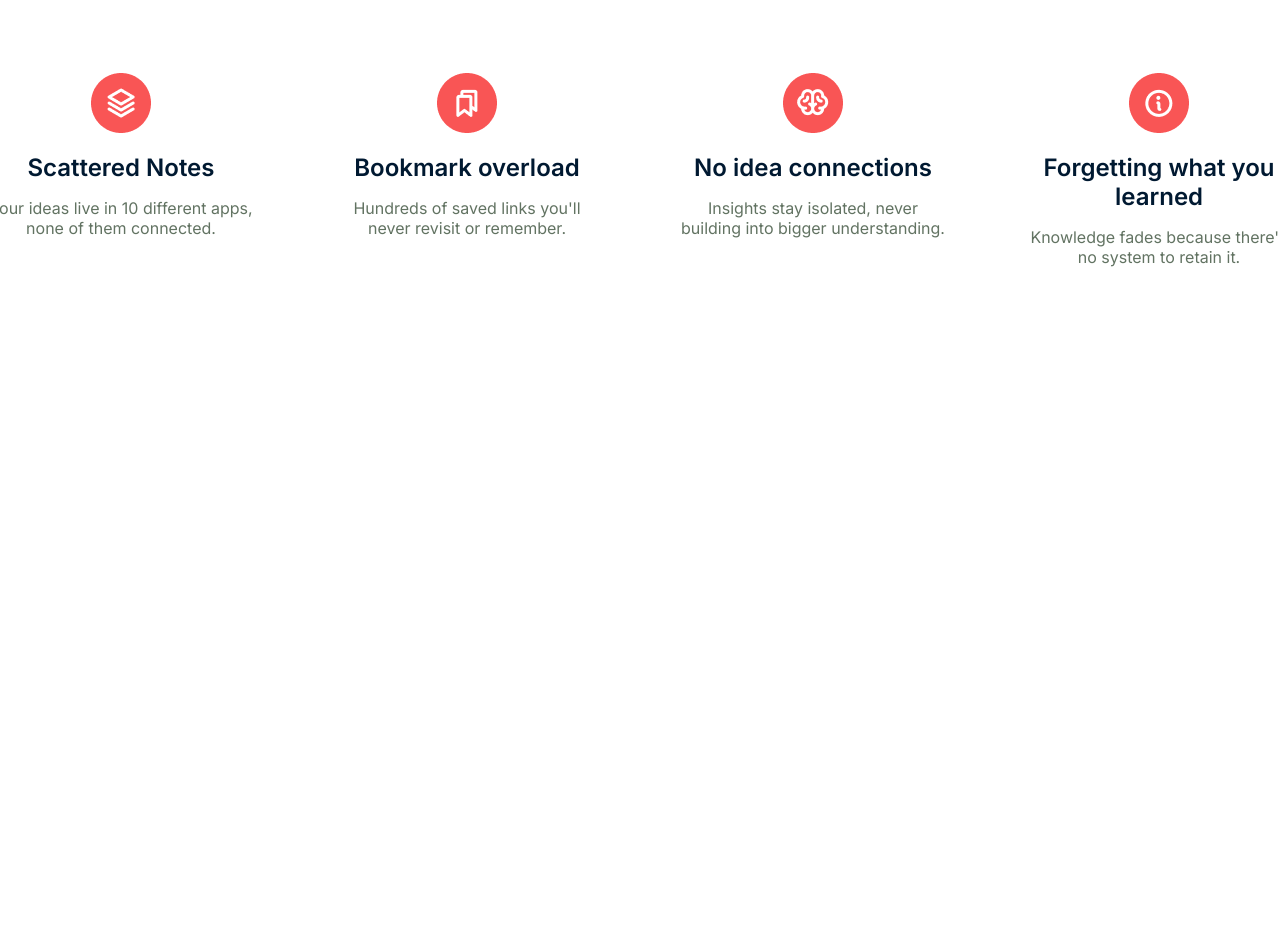
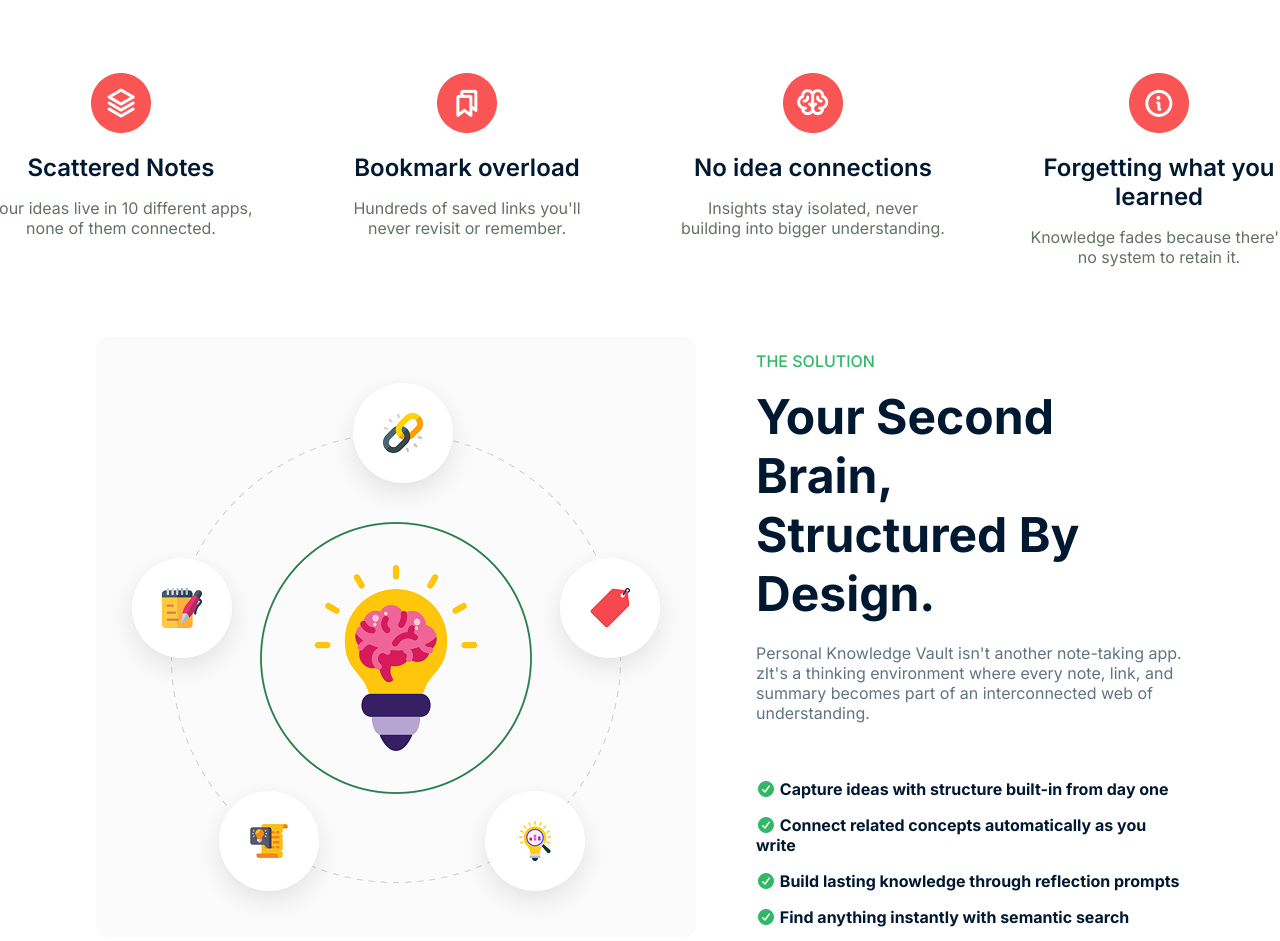
Before and after one commit to arafathelal/web-assignment-1, a plain HTML site: page index.html in a window 1280 px wide. Shown: the part 994-1935 px from the top of the page. Before the commit the page ends 1331 px from the top, so only its background shows below. Drawn offline with Linux system fonts and the light colour scheme.

Commit message:
Brain section added

```diff
--- a/index.html
+++ b/index.html
@@ -47,6 +47,7 @@
             </div>
 
         </section>
+    </header>
 
     <section id="notes">
         <div class="notes-container">
@@ -78,7 +79,32 @@
             </div>
         </div>
     </section>
-    </header>
+    <section id="brain">
+        <div class="brain-container">
+            <div class="knowledge-img">
+                <img src="assets/knowledge.png" alt="brain-graphics">
+            </div>
+            <div class="brain-info">
+                <div class="main-info">
+                    <h6>THE SOLUTION</h6>
+                    <h2>Your Second Brain,</h2>
+                    <h2>Structured By Design.</h2>
+                    <p>Personal Knowledge Vault isn't another note-taking app. zIt's a thinking environment where every
+                        note, link, and summary becomes part of an interconnected web of understanding.</p>
+                </div>
+                <div class="sub-info">
+
+                    <h5><i class="fa-solid fa-circle-check" style="color: #30b868;"></i> Capture ideas with structure built-in from day one</h5>
+                    <h5><i class="fa-solid fa-circle-check" style="color: #30b868;"></i> Connect related concepts automatically as you write</h5>
+                    <h5><i class="fa-solid fa-circle-check" style="color: #30b868;"></i> Build lasting knowledge through reflection prompts</h5>
+                    <h5><i class="fa-solid fa-circle-check" style="color: #30b868;"></i> Find anything instantly with semantic search</h5>
+
+                </div>
+
+            </div>
+        </div>
+    </section>
+
 </body>
 
 </html>
--- a/styles/assignment.css
+++ b/styles/assignment.css
@@ -7,12 +7,12 @@
 
 /* shared style */
 
-.font-inter{
+.font-inter {
     font-family: "Inter", sans-serif;
     font-optical-sizing: auto;
 }
 
-#banner .banner-container{
+#banner .banner-container {
     background-image: url(../assets/hero-bg.png);
     /* height: 674px; */
     background-repeat: no-repeat;
@@ -33,11 +33,11 @@
     max-width: 1360px;
 }
 
-.color-white{
+.color-white {
     color: #ffffff;
 }
 
-.color-green{
+.color-green {
     color: #30B868;
 }
 
@@ -53,12 +53,12 @@
 
 /* main style */
 
-header{
+header {
     background-color: #ffffff;
     padding-top: 50px;
 }
 
-nav{
+nav {
     margin: 0px auto;
     display: flex;
     justify-content: space-between;
@@ -76,7 +76,7 @@
 
 }
 
-nav .menu a{
+nav .menu a {
     text-decoration: none;
     font-size: 16px;
     font-weight: 500;
@@ -94,12 +94,12 @@
     cursor: pointer;
 }
 
-button:hover{
+button:hover {
     background-color: black;
     color: white;
 }
 
-.btn-early{
+.btn-early {
     background-color: #ffffff;
     color: #30B868;
     padding: 8px 34px;
@@ -108,15 +108,16 @@
     margin-bottom: 16px;
 }
 
-#banner h1{
+#banner h1 {
     font-size: 72px;
     font-weight: bold;
     margin-bottom: 16px;
 }
+
 /* .banner-heading{
     margin-top: 163px;
 } */
- #banner p{
+#banner p {
     color: white;
     font-size: 18px;
     line-height: 24px;
@@ -125,7 +126,7 @@
     margin-bottom: 16px;
 }
 
- .banner-btns{
+.banner-btns {
     margin-bottom: 180px;
     display: flex;
     gap: 20px;
@@ -133,14 +134,16 @@
 
 }
 
- #notes .notes-header{
+#notes .notes-header {
     text-align: center;
 }
+
 .notes-header p {
     color: #627382;
     font-size: 16px;
 }
-.notes-header h1{
+
+.notes-header h1 {
     margin-top: 70px;
     margin-bottom: 16px;
     color: #001931;
@@ -158,7 +161,7 @@
     margin-right: 120px;
 }
 
-#notes .notes-card-container{
+#notes .notes-card-container {
     /* width: 85%; */
     /* max-width: 1360px; */
     display: flex;
@@ -172,7 +175,7 @@
 
 }
 
-#notes .notes-card-container .notes-card{
+#notes .notes-card-container .notes-card {
 
 
     /* flex: 1; */
@@ -181,21 +184,21 @@
 
 }
 
-.notes-card img{
+.notes-card img {
     margin-top: 70px;
     padding-left: 131px;
     padding-right: 131px;
     margin-bottom: 16px;
 }
 
-.notes-card-container h3{
+.notes-card-container h3 {
     font-size: 24px;
     font-weight: 600;
     color: #001931;
     margin-bottom: 16px;
 }
 
-.notes-card-container p{
+.notes-card-container p {
     font-size: 16px;
     /* font-weight: 600; */
     color: #627362;
@@ -204,3 +207,76 @@
     padding-right: 24px;
     margin-bottom: 70px;
 }
+
+
+
+.brain-container {
+    display: flex;
+    justify-content: center;
+    align-items: center;
+    gap: 60px;
+    margin: 0 auto;
+    /* margin: 0 120px; */
+    width: 85%;
+    /* width: 85%; */
+    /* max-width: 1360px; */
+
+
+}
+
+#brain {
+    /* display: flex; */
+    /* justify-content: center; */
+
+
+
+
+}
+
+.brain-container .knowledge-img {
+    /* display: flex; */
+    max-width: 600px;
+
+    /* margin-top: 120px; */
+}
+
+
+.brain-info {
+    /* display: flex;
+    justify-content: center; */
+    max-width: 700px;
+}
+
+.brain-info .main-info h6 {
+    color: #30B868;
+    font-size: 16px;
+    font-weight: 500;
+    margin-bottom: 16px;
+}
+
+.brain-info .main-info h2 {
+    color: #001931;
+    font-size: 48px;
+    font-weight: bold;
+    /* margin-bottom: 16px; */
+
+}
+
+.brain-info .main-info p {
+    margin-top: 20px;
+    font-size: 16px;
+    line-height: 20px;
+    color: #627382;
+    max-width: 500px;
+}
+
+.brain-info .sub-info {
+    margin-top: 40px;
+}
+
+.brain-info .sub-info h5 {
+    color: #001931;
+    font-size: 16px;
+    font-weight: medium;
+    padding-top: 16px;
+}
```
Lines whose indentation alone changed are shown as unchanged.
